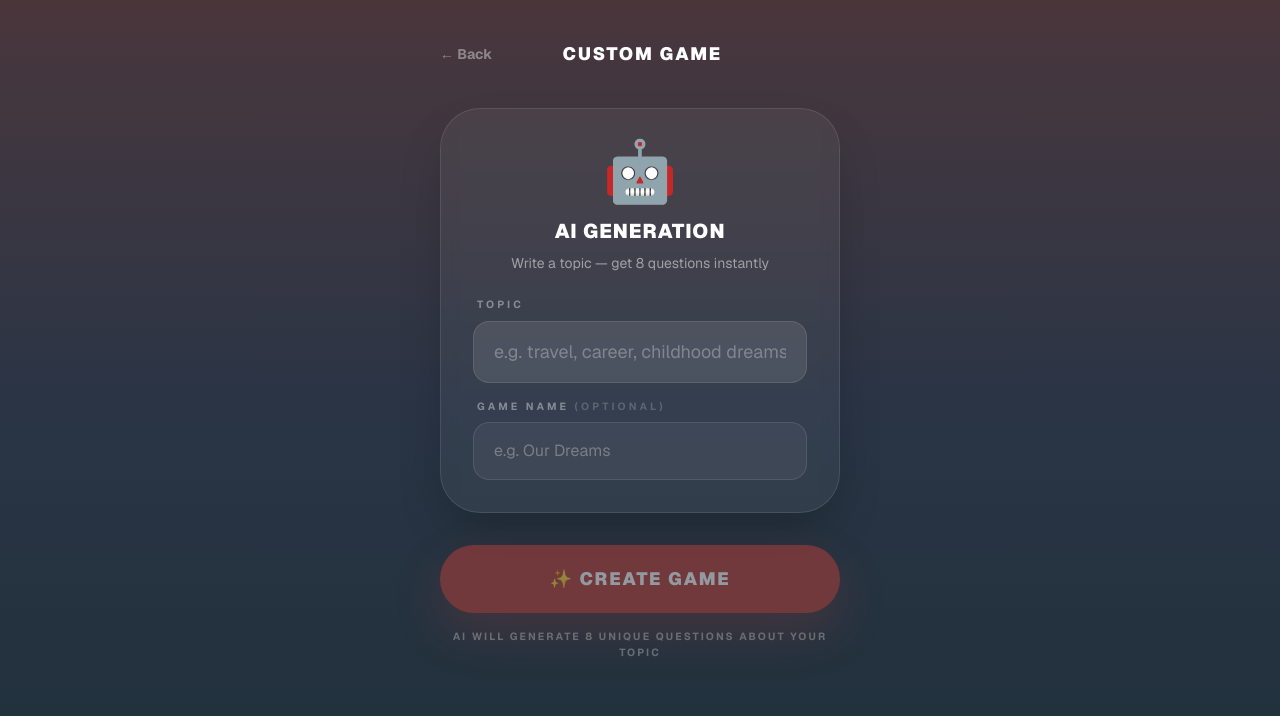
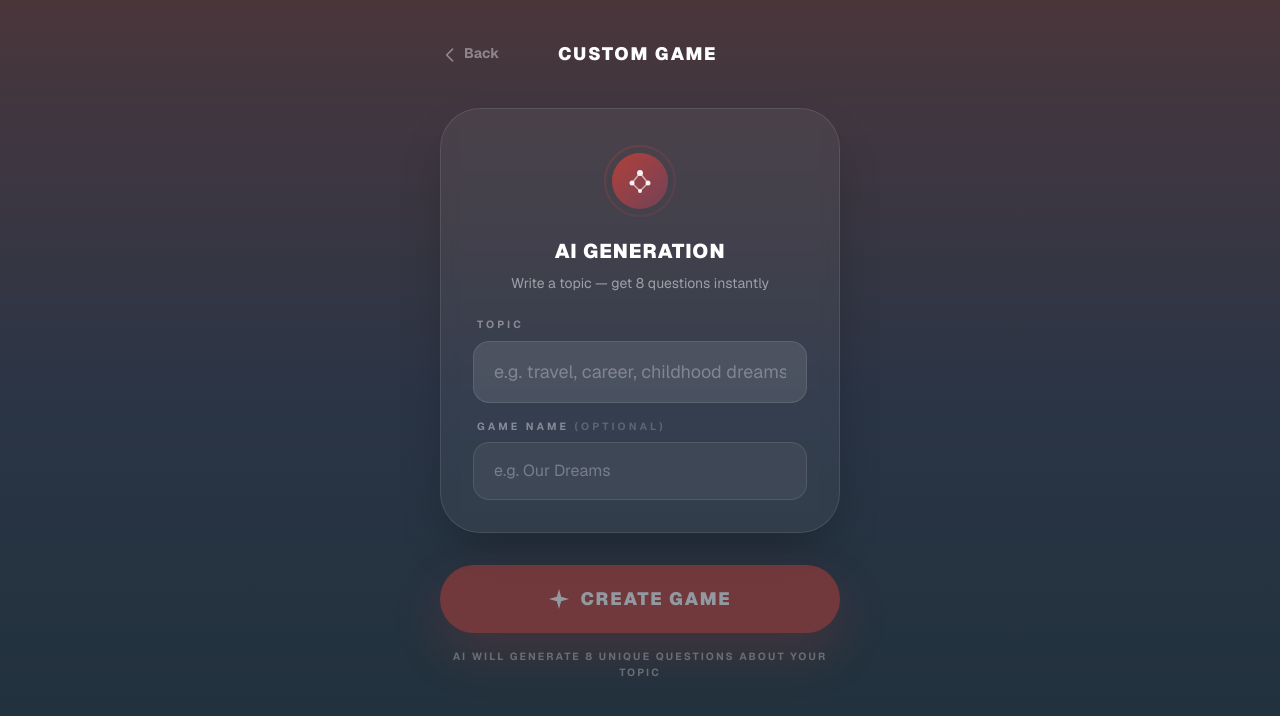
Before and after one commit to ivanshyla/knowing-you-app, a Next.js app: page /packs/create in a window 1280 px wide. Shown: the top 716 px of the page. Built offline with nearby package versions, Linux system fonts and the light colour scheme; no server answers.

Commit message:
custom packs: SVG animation, room create support, API updates

```diff
--- a/app/packs/create/page.tsx
+++ b/app/packs/create/page.tsx
@@ -5,6 +5,81 @@ import { useState } from 'react'
 import { useRouter } from 'next/navigation'
 import { useTranslations } from 'next-intl'
 import { apiFetch } from '@/lib/apiClient'
+
+// Animated AI brain icon
+function AIBrainIcon({ animate = false }: { animate?: boolean }) {
+  return (
+    <div className={`relative w-20 h-20 mx-auto ${animate ? 'animate-pulse' : ''}`}>
+      <svg viewBox="0 0 80 80" className="w-full h-full">
+        {/* Brain outline */}
+        <defs>
+          <linearGradient id="brainGrad" x1="0%" y1="0%" x2="100%" y2="100%">
+            <stop offset="0%" stopColor="#BE4039" />
+            <stop offset="100%" stopColor="#784259" />
+          </linearGradient>
+        </defs>
+
+        {/* Outer glow */}
+        <circle cx="40" cy="40" r="35" fill="none" stroke="url(#brainGrad)" strokeWidth="2" opacity="0.3">
+          {animate && <animate attributeName="r" values="32;38;32" dur="2s" repeatCount="indefinite" />}
+        </circle>
+
+        {/* Main circle */}
+        <circle cx="40" cy="40" r="28" fill="url(#brainGrad)" opacity="0.9" />
+
+        {/* Neural network nodes */}
+        <g fill="white" opacity="0.9">
+          <circle cx="40" cy="32" r="3">
+            {animate && <animate attributeName="opacity" values="0.5;1;0.5" dur="1.5s" repeatCount="indefinite" />}
+          </circle>
+          <circle cx="32" cy="42" r="2.5">
+            {animate && <animate attributeName="opacity" values="0.5;1;0.5" dur="1.5s" begin="0.3s" repeatCount="indefinite" />}
+          </circle>
+          <circle cx="48" cy="42" r="2.5">
+            {animate && <animate attributeName="opacity" values="0.5;1;0.5" dur="1.5s" begin="0.6s" repeatCount="indefinite" />}
+          </circle>
+          <circle cx="40" cy="50" r="2">
+            {animate && <animate attributeName="opacity" values="0.5;1;0.5" dur="1.5s" begin="0.9s" repeatCount="indefinite" />}
+          </circle>
+        </g>
+
+        {/* Connection lines */}
+        <g stroke="white" strokeWidth="1.5" opacity="0.6">
+          <line x1="40" y1="32" x2="32" y2="42">
+            {animate && <animate attributeName="opacity" values="0.3;0.8;0.3" dur="1s" repeatCount="indefinite" />}
+          </line>
+          <line x1="40" y1="32" x2="48" y2="42">
+            {animate && <animate attributeName="opacity" values="0.3;0.8;0.3" dur="1s" begin="0.2s" repeatCount="indefinite" />}
+          </line>
+          <line x1="32" y1="42" x2="40" y2="50">
+            {animate && <animate attributeName="opacity" values="0.3;0.8;0.3" dur="1s" begin="0.4s" repeatCount="indefinite" />}
+          </line>
+          <line x1="48" y1="42" x2="40" y2="50">
+            {animate && <animate attributeName="opacity" values="0.3;0.8;0.3" dur="1s" begin="0.6s" repeatCount="indefinite" />}
+          </line>
+        </g>
+      </svg>
+
+      {/* Orbiting particles when animating */}
+      {animate && (
+        <div className="absolute inset-0">
+          <div className="absolute w-2 h-2 bg-white/60 rounded-full animate-orbit-1" style={{ top: '10%', left: '50%' }} />
+          <div className="absolute w-1.5 h-1.5 bg-[#BE4039]/80 rounded-full animate-orbit-2" style={{ top: '50%', left: '85%' }} />
+          <div className="absolute w-1 h-1 bg-white/40 rounded-full animate-orbit-3" style={{ top: '80%', left: '30%' }} />
+        </div>
+      )}
+    </div>
+  )
+}
+
+// Sparkle icon for button
+function SparkleIcon() {
+  return (
+    <svg className="w-5 h-5" viewBox="0 0 24 24" fill="currentColor">
+      <path d="M12 0L14.59 9.41L24 12L14.59 14.59L12 24L9.41 14.59L0 12L9.41 9.41L12 0Z" />
+    </svg>
+  )
+}
 
 export default function CreatePackPage() {
   const t = useTranslations()
@@ -27,15 +102,20 @@ export default function CreatePackPage() {
       const localeCookie = document.cookie.match(/locale=([^;]+)/)
       const language = localeCookie?.[1] || (navigator.language.startsWith('ru') ? 'ru' : 'en')
 
+      // Generate questions
       const genRes = await apiFetch('/api/packs/generate', {
         method: 'POST',
         body: JSON.stringify({ theme: topic, language })
       })
 
-      if (!genRes.ok) throw new Error('Generation failed')
+      if (!genRes.ok) {
+        const errData = await genRes.json().catch(() => ({}))
+        throw new Error(errData.error || 'Generation failed')
+      }
 
       const genData = await genRes.json()
 
+      // Save pack
       const saveRes = await apiFetch('/api/packs/save', {
         method: 'POST',
         body: JSON.stringify({
@@ -47,11 +127,24 @@ export default function CreatePackPage() {
       if (!saveRes.ok) throw new Error('Save failed')
 
       const saveData = await saveRes.json()
-      router.push(`/room/create?pack=${saveData.packId}`)
 
-    } catch (e) {
+      // Create room directly with this pack
+      const roomRes = await apiFetch('/api/create-room', {
+        method: 'POST',
+        body: JSON.stringify({
+          packId: saveData.packId,
+          customQuestions: saveData.pack.questions
+        })
+      })
+
+      if (!roomRes.ok) throw new Error('Room creation failed')
+
+      const roomData = await roomRes.json()
+      router.push(`/room/${roomData.code}`)
+
+    } catch (e: any) {
       console.error(e)
-      setError(t('customPack.error'))
+      setError(e.message || t('customPack.error'))
     } finally {
       setGenerating(false)
     }
@@ -59,6 +152,24 @@ export default function CreatePackPage() {
 
   return (
     <div className="relative min-h-screen overflow-x-hidden bg-[#1F313B] text-white font-sans">
+      <style jsx>{`
+        @keyframes orbit-1 {
+          0% { transform: rotate(0deg) translateX(35px) rotate(0deg); }
+          100% { transform: rotate(360deg) translateX(35px) rotate(-360deg); }
+        }
+        @keyframes orbit-2 {
+          0% { transform: rotate(120deg) translateX(30px) rotate(-120deg); }
+          100% { transform: rotate(480deg) translateX(30px) rotate(-480deg); }
+        }
+        @keyframes orbit-3 {
+          0% { transform: rotate(240deg) translateX(25px) rotate(-240deg); }
+          100% { transform: rotate(600deg) translateX(25px) rotate(-600deg); }
+        }
+        .animate-orbit-1 { animation: orbit-1 3s linear infinite; }
+        .animate-orbit-2 { animation: orbit-2 4s linear infinite; }
+        .animate-orbit-3 { animation: orbit-3 2.5s linear infinite; }
+      `}</style>
+
       <div
         aria-hidden="true"
         className="absolute inset-0 bg-gradient-to-b from-[#BE4039]/30 via-[#383852]/50 to-[#1F313B] opacity-90"
@@ -68,18 +179,21 @@ export default function CreatePackPage() {
         {/* Header */}
         <div className="flex items-center justify-between mb-10">
           <Link href="/" className="text-white/40 hover:text-white/60 text-sm font-bold transition-all">
-            ← {t('common.back')}
+            <svg className="w-5 h-5 inline mr-1" fill="none" viewBox="0 0 24 24" stroke="currentColor" strokeWidth={2}>
+              <path strokeLinecap="round" strokeLinejoin="round" d="M15 19l-7-7 7-7" />
+            </svg>
+            {t('common.back')}
           </Link>
           <h1 className="text-lg font-black uppercase tracking-widest">{t('customPack.title')}</h1>
-          <div className="w-12" />
+          <div className="w-16" />
         </div>
 
         {/* Main card */}
         <div className="bg-white/5 border border-white/10 rounded-[2.5rem] p-8 space-y-6 backdrop-blur-sm shadow-2xl">
           {/* AI icon */}
           <div className="text-center">
-            <div className="text-6xl mb-4">🤖</div>
-            <h2 className="text-xl font-black uppercase tracking-wider">{t('customPack.aiTitle')}</h2>
+            <AIBrainIcon animate={generating} />
+            <h2 className="text-xl font-black uppercase tracking-wider mt-4">{t('customPack.aiTitle')}</h2>
             <p className="text-white/50 text-sm mt-2">{t('customPack.aiSubtitle')}</p>
           </div>
 
@@ -129,12 +243,16 @@ export default function CreatePackPage() {
         >
           {generating ? (
             <>
-              <span className="animate-spin">⏳</span>
+              <svg className="w-5 h-5 animate-spin" fill="none" viewBox="0 0 24 24">
+                <circle className="opacity-25" cx="12" cy="12" r="10" stroke="currentColor" strokeWidth="4" />
+                <path className="opacity-75" fill="currentColor" d="M4 12a8 8 0 018-8V0C5.373 0 0 5.373 0 12h4zm2 5.291A7.962 7.962 0 014 12H0c0 3.042 1.135 5.824 3 7.938l3-2.647z" />
+              </svg>
               {t('customPack.generating')}
             </>
           ) : (
             <>
-              ✨ {t('customPack.create')}
+              <SparkleIcon />
+              {t('customPack.create')}
             </>
           )}
         </button>
--- a/messages/be.json
+++ b/messages/be.json
@@ -244,7 +244,10 @@
     "generating": "Генеруем...",
     "enterTopic": "Увядзіце тэму",
     "error": "Памылка генерацыі. Паспрабуйце іншую тэму.",
-    "hint": "AI згенеруе 8 унікальных пытанняў па вашай тэме"
+    "hint": "AI згенеруе 8 унікальных пытанняў па вашай тэме",
+    "custom": "Свая тэма",
+    "aiGenerated": "Створаны AI",
+    "questions": "пытанняў"
   },
   "account": {
     "gamesRemaining": "Гульняў засталося",
--- a/messages/en.json
+++ b/messages/en.json
@@ -244,7 +244,10 @@
     "generating": "Generating...",
     "enterTopic": "Please enter a topic",
     "error": "Generation failed. Try another topic.",
-    "hint": "AI will generate 8 unique questions about your topic"
+    "hint": "AI will generate 8 unique questions about your topic",
+    "custom": "Custom",
+    "aiGenerated": "AI Generated",
+    "questions": "questions"
   },
   "account": {
     "gamesRemaining": "Games remaining",
--- a/messages/pl.json
+++ b/messages/pl.json
@@ -244,7 +244,10 @@
     "generating": "Generowanie...",
     "enterTopic": "Wpisz temat",
     "error": "Blad generacji. Sprobuj inny temat.",
-    "hint": "AI wygeneruje 8 unikalnych pytan na twoj temat"
+    "hint": "AI wygeneruje 8 unikalnych pytan na twoj temat",
+    "custom": "Własny",
+    "aiGenerated": "Wygenerowane AI",
+    "questions": "pytań"
   },
   "account": {
     "gamesRemaining": "Pozostało gier",
--- a/messages/ru.json
+++ b/messages/ru.json
@@ -244,7 +244,10 @@
     "generating": "Генерируем...",
     "enterTopic": "Введите тему",
     "error": "Ошибка генерации. Попробуйте другую тему.",
-    "hint": "AI сгенерирует 8 уникальных вопросов по вашей теме"
+    "hint": "AI сгенерирует 8 уникальных вопросов по вашей теме",
+    "custom": "Своя тема",
+    "aiGenerated": "Созданы AI",
+    "questions": "вопросов"
   },
   "account": {
     "gamesRemaining": "Игр осталось",
--- a/messages/uk.json
+++ b/messages/uk.json
@@ -244,7 +244,10 @@
     "generating": "Генеруємо...",
     "enterTopic": "Введіть тему",
     "error": "Помилка генерації. Спробуйте іншу тему.",
-    "hint": "AI згенерує 8 унікальних питань за вашою темою"
+    "hint": "AI згенерує 8 унікальних питань за вашою темою",
+    "custom": "Своя тема",
+    "aiGenerated": "Створені AI",
+    "questions": "питань"
   },
   "account": {
     "gamesRemaining": "Ігор залишилось",
```
